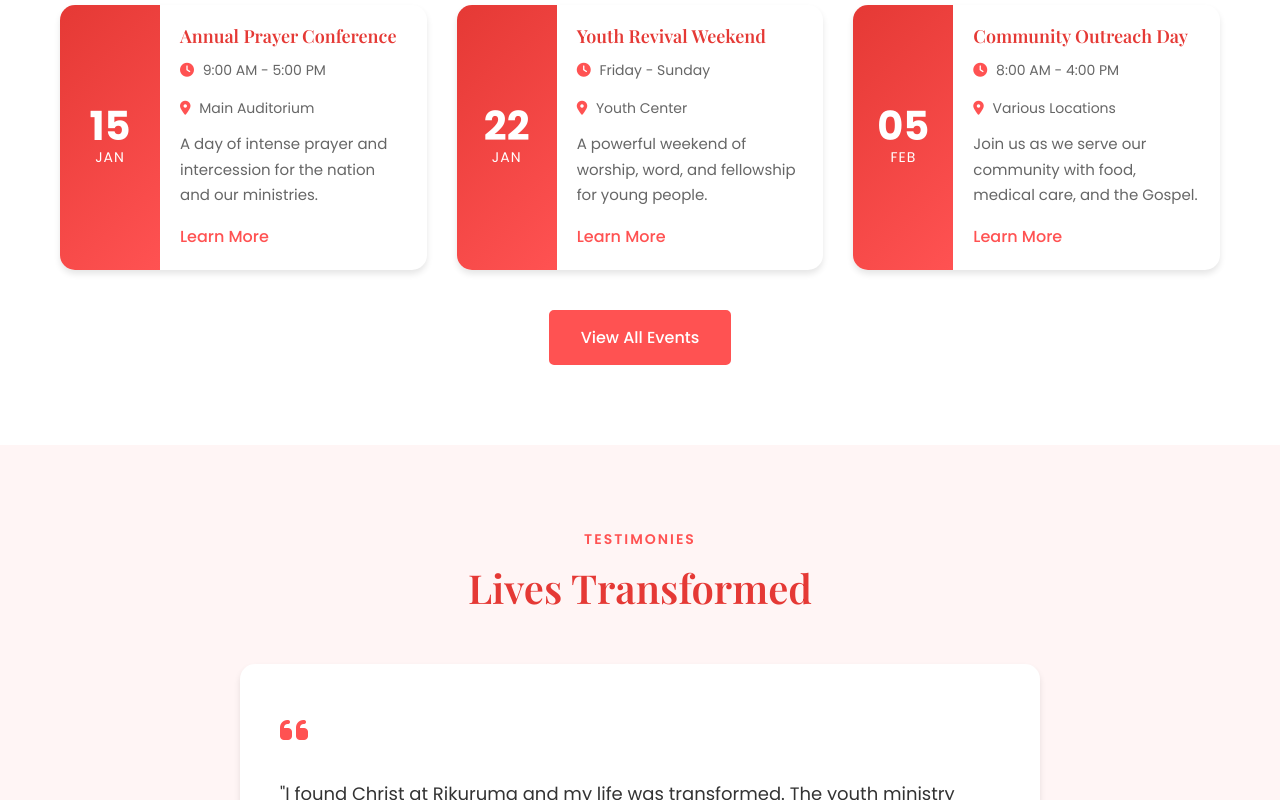
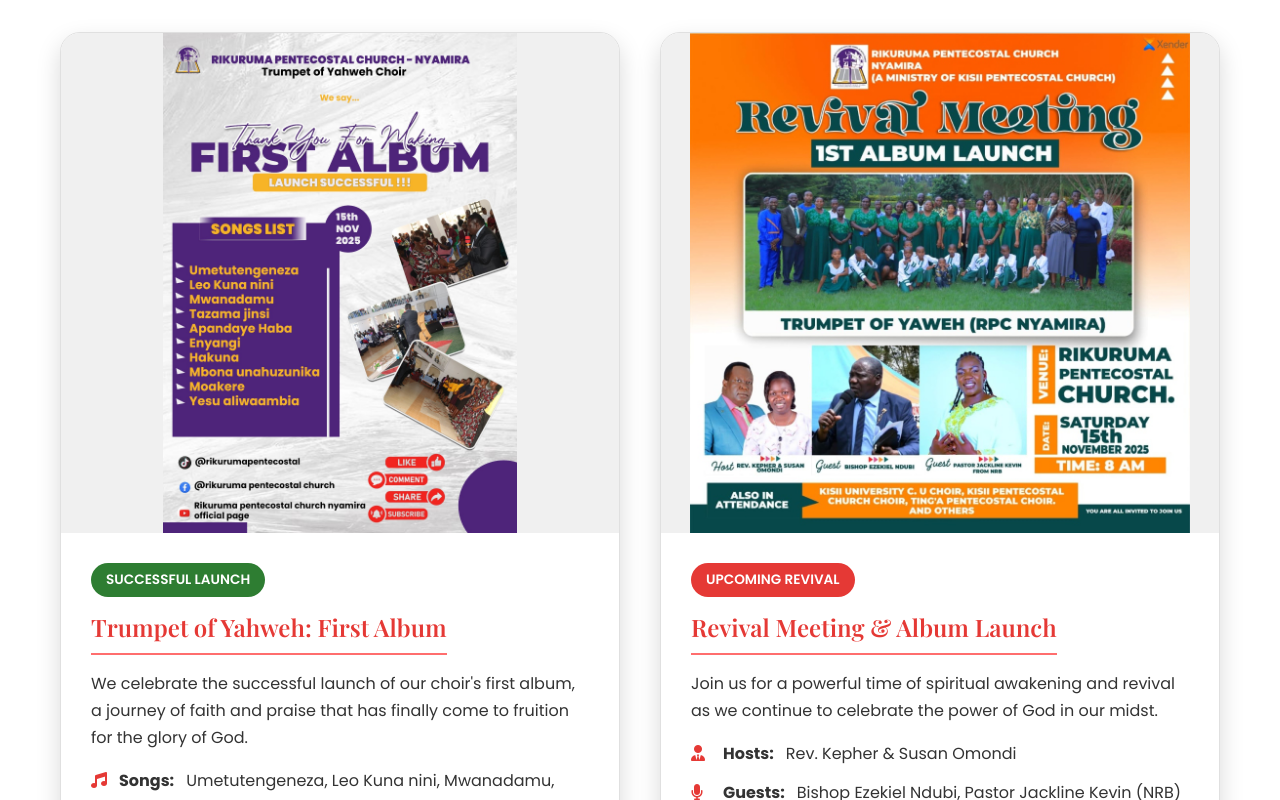
Before and after one commit to Kennedy-Mutuku/RIKURUMA-PENTECOSTAL-CHURCH-NYAMIRA-Front-End, a React (Vite) app: page / in a window 1280 px wide. Shown: the part 4180-4980 px from the top of the page. Built offline with nearby package versions, Linux system fonts and the light colour scheme.

Commit message:
Implement Activities & Programs section with choir album launch and revival posters

```diff
--- a/src/pages/Home.jsx
+++ b/src/pages/Home.jsx
@@ -298,63 +298,54 @@
                 </div>
             </section>
 
-            {/* Events Section */}
+            {/* Activities & Programs Section */}
             <section className="events-section section">
                 <div className="container">
                     <div className="section-header">
-                        <span className="section-subtitle">Upcoming</span>
-                        <h2 className="section-title">Events & Programs</h2>
-                        <p className="section-description">Join us for our upcoming events and be part of what God is doing.</p>
+                        <span className="section-subtitle">Past & Present</span>
+                        <h2 className="section-title">Activities and Programs</h2>
+                        <p className="section-description">Showcasing the mighty work of God through our various church activities and spiritual programs.</p>
                     </div>
-                    <div className="events-grid">
-                        <div className="event-card">
-                            <div className="event-date">
-                                <span className="day">15</span>
-                                <span className="month">JAN</span>
+
+                    <div className="activities-grid">
+                        {/* Activity Card 1 */}
+                        <div className="activity-card">
+                            <div className="activity-poster">
+                                <img src="/images/activity-album-launch.png" alt="Choir Album Launch Poster" />
                             </div>
-                            <div className="event-content">
-                                <h3>Annual Prayer Conference</h3>
-                                <div className="event-meta">
-                                    <span><i className="fas fa-clock"></i> 9:00 AM - 5:00 PM</span>
-                                    <span><i className="fas fa-map-marker-alt"></i> Main Auditorium</span>
-                                </div>
-                                <p>A day of intense prayer and intercession for the nation and our ministries.</p>
-                                <Link to="/events" className="event-link">Learn More</Link>
+                            <div className="activity-info">
+                                <span className="activity-status success">Successful Launch</span>
+                                <h3>Trumpet of Yahweh: First Album</h3>
+                                <p>We celebrate the successful launch of our choir's first album, a journey of faith and praise that has finally come to fruition for the glory of God.</p>
+                                <ul className="activity-details">
+                                    <li><i className="fas fa-music"></i> <strong>Songs:</strong> Umetutengeneza, Leo Kuna nini, Mwanadamu, Tazama jinsi, Apandaye Haba...</li>
+                                    <li><i className="fas fa-calendar-check"></i> <strong>Launched:</strong> 15th November 2025</li>
+                                    <li><i className="fas fa-users"></i> <strong>Choir:</strong> Trumpet of Yahweh (RPC Nyamira)</li>
+                                </ul>
                             </div>
                         </div>
-                        <div className="event-card">
-                            <div className="event-date">
-                                <span className="day">22</span>
-                                <span className="month">JAN</span>
+
+                        {/* Activity Card 2 */}
+                        <div className="activity-card">
+                            <div className="activity-poster">
+                                <img src="/images/activity-revival.jpg" alt="Revival Meeting Poster" />
                             </div>
-                            <div className="event-content">
-                                <h3>Youth Revival Weekend</h3>
-                                <div className="event-meta">
-                                    <span><i className="fas fa-clock"></i> Friday - Sunday</span>
-                                    <span><i className="fas fa-map-marker-alt"></i> Youth Center</span>
-                                </div>
-                                <p>A powerful weekend of worship, word, and fellowship for young people.</p>
-                                <Link to="/events" className="event-link">Learn More</Link>
-                            </div>
-                        </div>
-                        <div className="event-card">
-                            <div className="event-date">
-                                <span className="day">05</span>
-                                <span className="month">FEB</span>
-                            </div>
-                            <div className="event-content">
-                                <h3>Community Outreach Day</h3>
-                                <div className="event-meta">
-                                    <span><i className="fas fa-clock"></i> 8:00 AM - 4:00 PM</span>
-                                    <span><i className="fas fa-map-marker-alt"></i> Various Locations</span>
-                                </div>
-                                <p>Join us as we serve our community with food, medical care, and the Gospel.</p>
-                                <Link to="/events" className="event-link">Learn More</Link>
+                            <div className="activity-info">
+                                <span className="activity-status">Upcoming Revival</span>
+                                <h3>Revival Meeting & Album Launch</h3>
+                                <p>Join us for a powerful time of spiritual awakening and revival as we continue to celebrate the power of God in our midst.</p>
+                                <ul className="activity-details">
+                                    <li><i className="fas fa-user-tie"></i> <strong>Hosts:</strong> Rev. Kepher & Susan Omondi</li>
+                                    <li><i className="fas fa-microphone"></i> <strong>Guests:</strong> Bishop Ezekiel Ndubi, Pastor Jackline Kevin (NRB)</li>
+                                    <li><i className="fas fa-clock"></i> <strong>Time:</strong> Saturday 15th Nov 2025 | 8:00 AM</li>
+                                    <li><i className="fas fa-map-marker-alt"></i> <strong>Venue:</strong> Rikuruma Pentecostal Church</li>
+                                </ul>
                             </div>
                         </div>
                     </div>
+
                     <div className="events-cta">
-                        <Link to="/events" className="btn btn-primary">View All Events</Link>
+                        <Link to="/events" className="btn btn-primary">View All Activities</Link>
                     </div>
                 </div>
             </section>
--- a/src/styles/style.css
+++ b/src/styles/style.css
@@ -913,6 +913,109 @@
 }
 
 /* ===================================
+   Activities & Programs Section (Redesign)
+   =================================== */
+.activities-grid {
+    display: grid;
+    grid-template-columns: repeat(2, 1fr);
+    gap: 40px;
+    margin-top: 50px;
+}
+
+.activity-card {
+    background-color: var(--bg-white);
+    border-radius: 20px;
+    overflow: hidden;
+    box-shadow: var(--shadow-lg);
+    transition: var(--transition);
+    border: 1px solid var(--border-color);
+}
+
+.activity-card:hover {
+    transform: translateY(-10px);
+    box-shadow: 0 15px 35px rgba(229, 57, 53, 0.2);
+}
+
+.activity-poster {
+    width: 100%;
+    height: 500px;
+    overflow: hidden;
+    position: relative;
+    background-color: #f0f0f0;
+}
+
+.activity-poster img {
+    width: 100%;
+    height: 100%;
+    object-fit: contain;
+    transition: var(--transition);
+}
+
+.activity-card:hover .activity-poster img {
+    transform: scale(1.05);
+}
+
+.activity-info {
+    padding: 30px;
+}
+
+.activity-info h3 {
+    font-size: 1.5rem;
+    margin-bottom: 15px;
+    color: var(--primary-color);
+    border-bottom: 2px solid var(--secondary-light);
+    padding-bottom: 10px;
+    display: inline-block;
+}
+
+.activity-details {
+    list-style: none;
+    padding: 0;
+    margin: 15px 0;
+}
+
+.activity-details li {
+    display: flex;
+    align-items: flex-start;
+    gap: 12px;
+    margin-bottom: 12px;
+    font-size: 1rem;
+    color: var(--text-color);
+}
+
+.activity-details li i {
+    color: var(--primary-color);
+    margin-top: 5px;
+    width: 20px;
+}
+
+.activity-status {
+    display: inline-block;
+    padding: 5px 15px;
+    border-radius: 20px;
+    background-color: var(--primary-color);
+    color: white;
+    font-weight: 600;
+    font-size: 0.85rem;
+    text-transform: uppercase;
+    margin-bottom: 15px;
+}
+
+.activity-status.success {
+    background-color: #2e7d32;
+}
+
+@media (max-width: 992px) {
+    .activities-grid {
+        grid-template-columns: 1fr;
+    }
+
+    .activity-poster {
+        height: 400px;
+    }
+}
+
+/* ===================================
    Testimonials Section
    =================================== */
 .testimonials-section {
```
Also changed, not shown: public/images/activity-album-launch.png (added), public/images/activity-revival.jpg (added).
